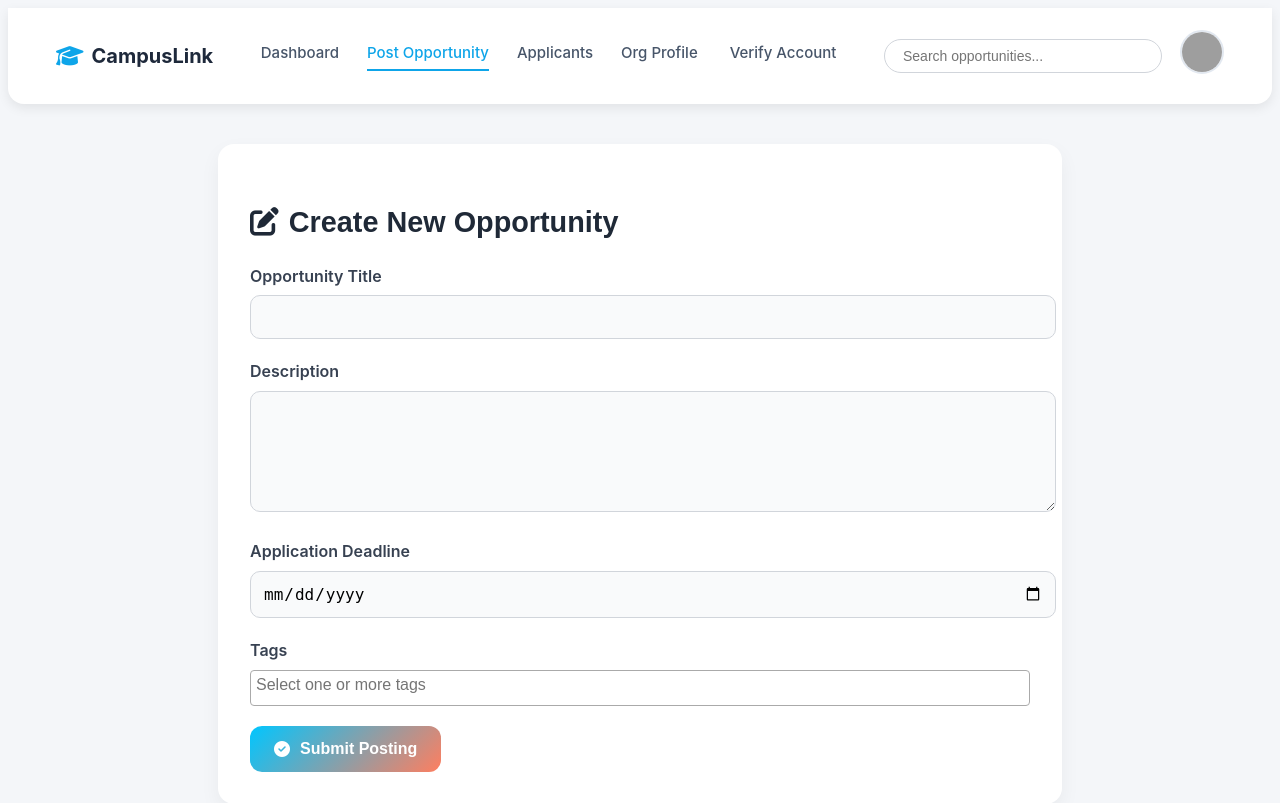
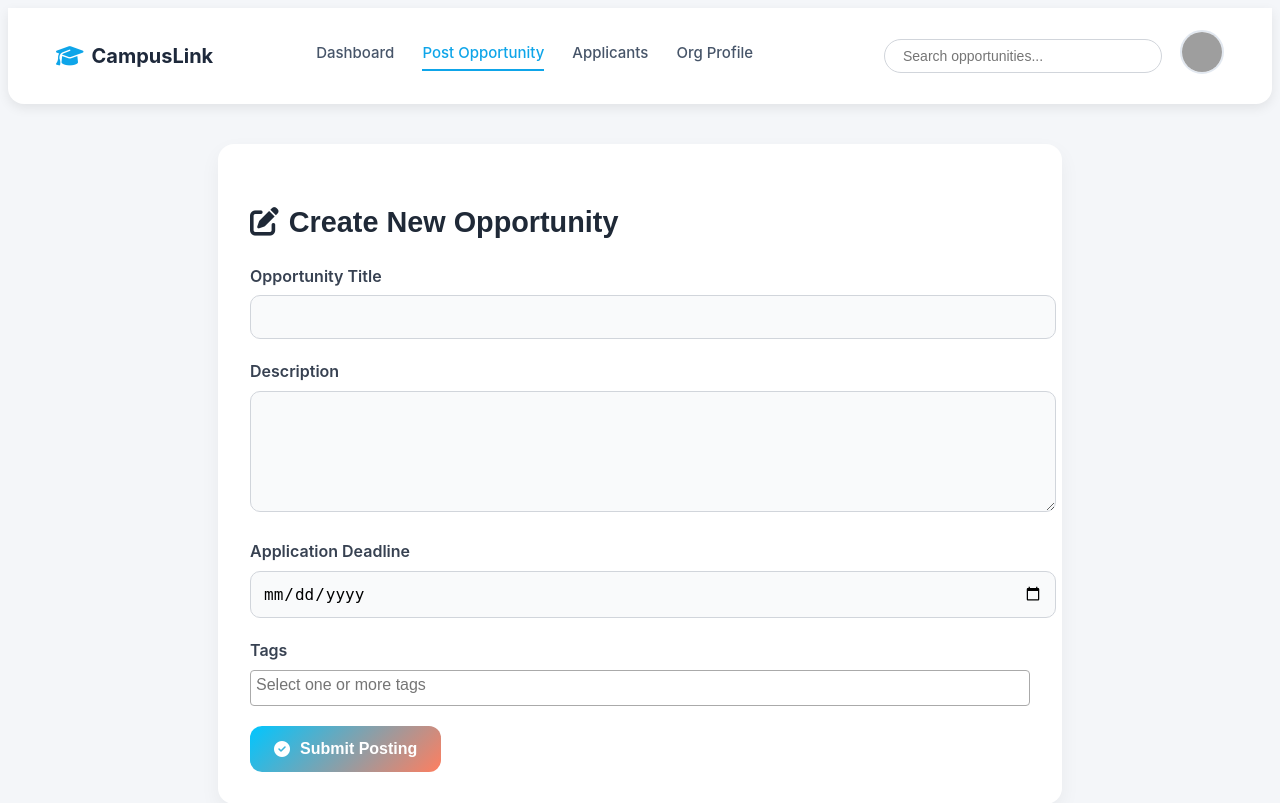
Before and after one commit to niccomalds/CSIT327-G7-CampusLink, a Django app: template MyLogin/templates/post_opportunity.html in a window 1280 px wide. Shown: the top 803 px of the page. Run offline with Django 5.2, Linux system fonts and the light colour scheme; the template is opened without the code that fills it, so the values that code supplies are empty; some libraries are stand-ins or nearby versions; grey boxes are pictures that could not be loaded.

Commit message:
removed verify acc in nav bar

```diff
--- a/MyLogin/templates/post_opportunity.html
+++ b/MyLogin/templates/post_opportunity.html
@@ -35,7 +35,6 @@
       <a href="{% url 'manage_postings' %}">Applicants</a>
       <a href="{% url 'org_profile' %}">Org Profile</a>
       <a href="#" onclick="openVerificationModal(); return false;">
-        <i class="fa-solid fa-shield-check"></i> Verify Account
       </a>
     </nav>
 
```
